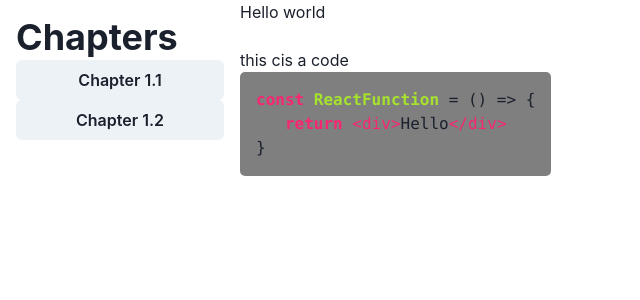
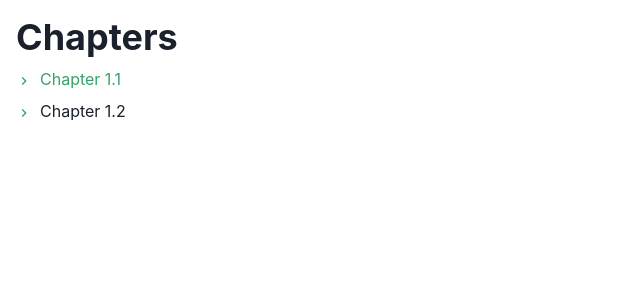
Before and after one commit to lgdelacruz92/react-book, a Next.js app in the folder app/: page /chapters in a window 1280 px wide. Shown: the top 300 px of the page, without its empty margins (0-640 px from the left). Built offline with nearby package versions, Linux system fonts and the light colour scheme.

Commit message:
okay for now

```diff
--- a/app/package.json
+++ b/app/package.json
@@ -9,7 +9,8 @@
     "lint": "next lint"
   },
   "dependencies": {
-    "@chakra-ui/react": "^2.4.2",
+    "@chakra-ui/icons": "^2.0.18",
+    "@chakra-ui/react": "^2.5.5",
     "@emotion/react": "^11.10.6",
     "@emotion/styled": "^11.10.6",
     "@types/markdown-it": "^12.2.3",
--- a/app/src/pages/chapters.tsx
+++ b/app/src/pages/chapters.tsx
@@ -5,6 +5,7 @@ import type { ChapterSlugType } from "@/types/chapter-slug-type";
 import "highlight.js/styles/monokai.css";
 import Sidebar from "./components/sidebar";
 import { useEffect, useState } from "react";
+import MarkDown from "./components/mark-down";
 
 const fetchChapterSlugs = async (): Promise<ChapterSlugType[]> => {
   const response = await fetch(`/api/chapters`);
@@ -54,34 +55,16 @@ const Chapters = () => {
     <div>
       <Flex>
         <Stack>
-          <Sidebar links={links} onChapterClick={handleSideBarClick} />
+          <Sidebar
+            activeLink={chapterSlug}
+            links={links}
+            onChapterClick={handleSideBarClick}
+          />
         </Stack>
-        <Box dangerouslySetInnerHTML={{ __html: currentChapter.content }}></Box>
+        <MarkDown content={currentChapter.content || ""}></MarkDown>
       </Flex>
     </div>
   );
 };
 
-// export const getStaticProps: GetStaticProps<Props> = async ({ params }) => {
-// if (!params) {
-//   return { notFound: true };
-// }
-
-// // Get paths again
-// const chapterSlugsResponse = await fetch(
-//   `http://localhost:3000/api/chapters`
-// );
-// const chapterSlugs = await chapterSlugsResponse.json();
-// const paths = chapterSlugs.map((c: ChapterType) => ({
-//   slug: c.slug,
-//   title: c.title,
-// }));
-
-//   return {
-//     props: {
-//       // paths,
-//       paths: [],
-//     },
-//   };
-// };
 export default Chapters;
--- a/app/src/pages/components/sidebar.tsx
+++ b/app/src/pages/components/sidebar.tsx
@@ -1,26 +1,38 @@
 import type { ChapterSlugType } from "@/types/chapter-slug-type";
-import { Box, Button, Heading, Stack } from "@chakra-ui/react";
-import type { MouseEventHandler } from "react";
+import { Box, Heading, List, ListItem, ListIcon } from "@chakra-ui/react";
+import { ChevronRightIcon } from "@chakra-ui/icons";
 
 interface SideBarProps {
   links: ChapterSlugType[];
   onChapterClick: (chapter: string) => void;
+  activeLink: string;
 }
-const SideBar: React.FC<SideBarProps> = ({ links, onChapterClick }) => {
+const SideBar: React.FC<SideBarProps> = ({
+  links,
+  onChapterClick,
+  activeLink,
+}) => {
   return (
     <Box minW="15rem" p="1rem">
       <Heading as="h2">Chapters</Heading>
-      <Stack spacing={0} borderTop="1px solid white" alignContent="center">
+      <nav>
+        <List>
           {links.map((link, i) => {
             return (
-            <Button
+              <ListItem
                 key={`link-${i}`}
                 onClick={() => onChapterClick(link.slug)}
                 id={`${link.slug}`}
-            >{`${link.title}`}</Button>
+                mt="0.5rem"
+                color={activeLink === link.slug ? "green.500" : "current"}
+              >
+                <ListIcon as={ChevronRightIcon} color="green.500" />
+                {`${link.title}`}
+              </ListItem>
             );
           })}
-      </Stack>
+        </List>
+      </nav>
     </Box>
   );
 };
--- a/app/src/pages/mock-api/chapters.ts
+++ b/app/src/pages/mock-api/chapters.ts
@@ -5,7 +5,7 @@ import type { ChapterType } from '../../types/chapter-type';
 const chapters: ChapterType[] = [
   {
     slug: 'chapter-1.1',
-    content: '<h2>Hello world</h2>\n<br>\n<p>this cis a code</p>\n<pre><code class="language-jsx"><span class="hljs-keyword">const</span> <span class="hljs-title function_">ReactFunction</span> = (<span class="hljs-params"></span>) =&gt; {\n&nbsp; &nbsp;<span class="hljs-keyword">return</span> <span class="language-xml"><span class="hljs-tag">&lt;<span class="hljs-name">div</span>&gt;</span>Hello<span class="hljs-tag">&lt;/<span class="hljs-name">div</span>&gt;</span></span>\n}\n</code></pre>',
+    content: '',
     title: 'Chapter 1.1'
   },
   {
```
Also changed, not shown: 1 other file (tests, documents, lock files or other folders). Lines whose indentation alone changed are shown as unchanged.
